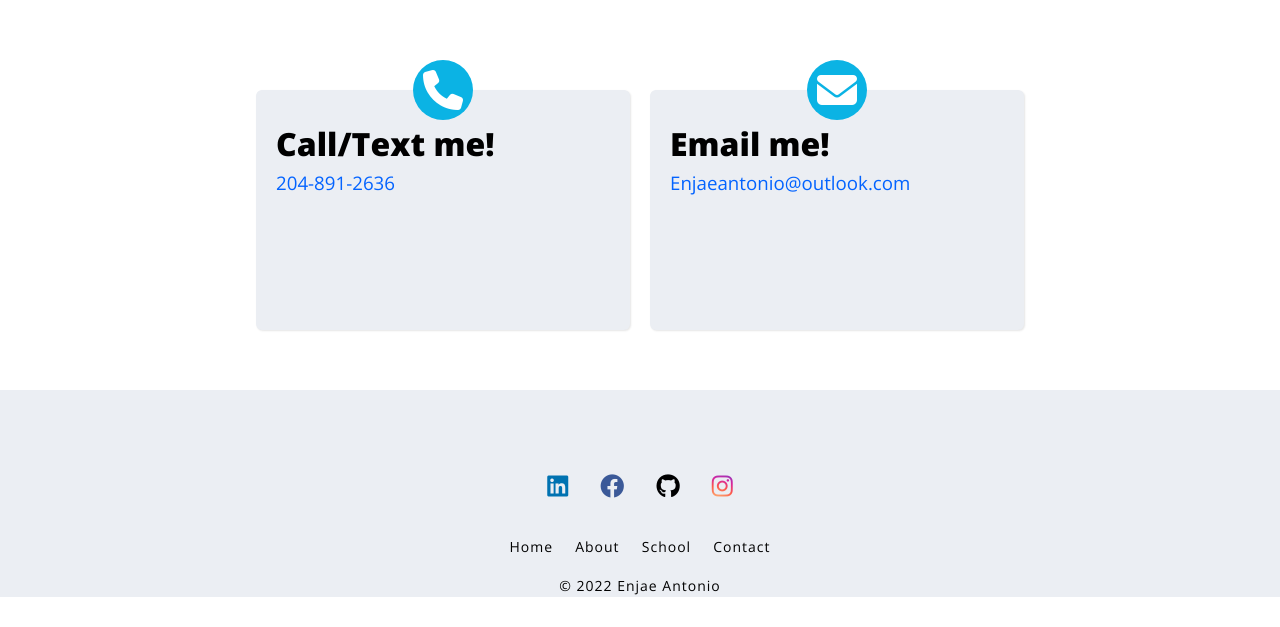
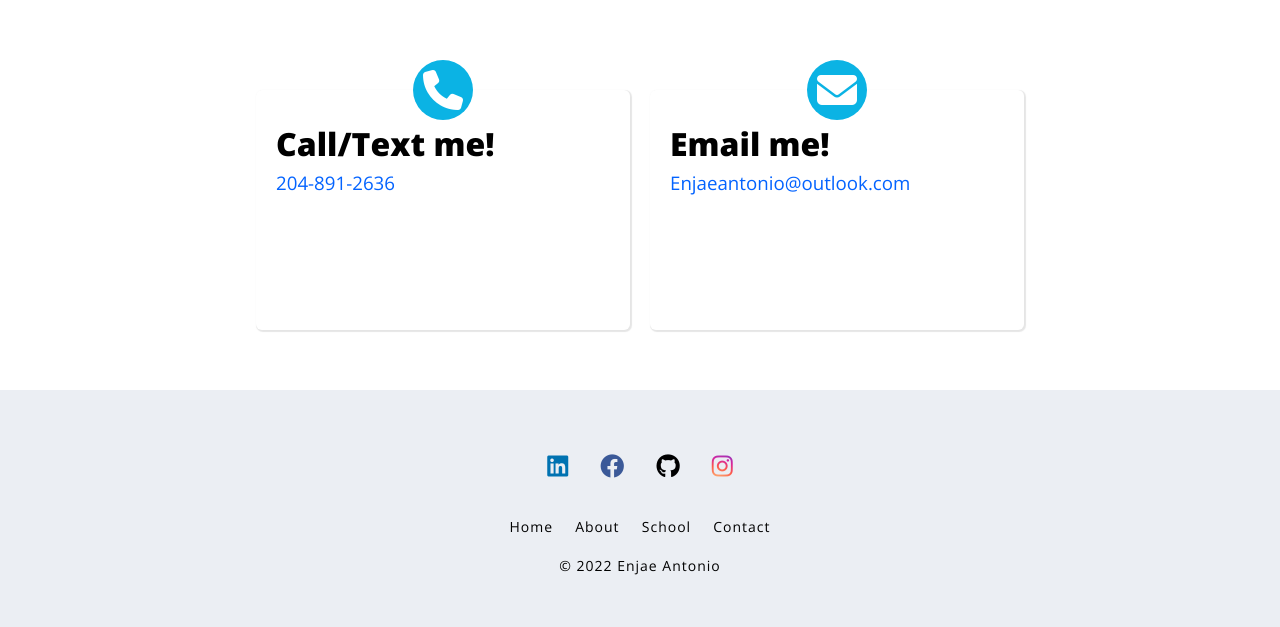
Before and after one commit to EnjaeAntonio/personal-website, a plain HTML site: page index.html in a window 1280 px wide. Shown: the part 1600-2227 px from the top of the page. Before the commit the page ends 2197 px from the top, so only its background shows below. Drawn offline with nearby package versions, Linux system fonts and the light colour scheme.

Commit message:
fixing more bugs

```diff
--- a/assets/style/style.css
+++ b/assets/style/style.css
@@ -220,8 +220,7 @@ img {
     flex-grow: 1;
     width: calc(50% - 10px);
     border-radius: 6px;
-    box-shadow: 1px 1px 2px 0 rgb(0 0 0 / 0.1);
-    background-color: #ebeef3;
+    box-shadow: 1px 1px 1px 1px rgb(0 0 0 / 0.1);
     text-align: center;
     padding: 20px 20px 10px 20px;
 }
@@ -282,7 +281,7 @@ footer {
     background-color: #ebeef3;
     display: flex;
     justify-content: center;
-    padding-top: 70px;
+    padding: 50px 0
 }
 
 .footer-nav{
```
